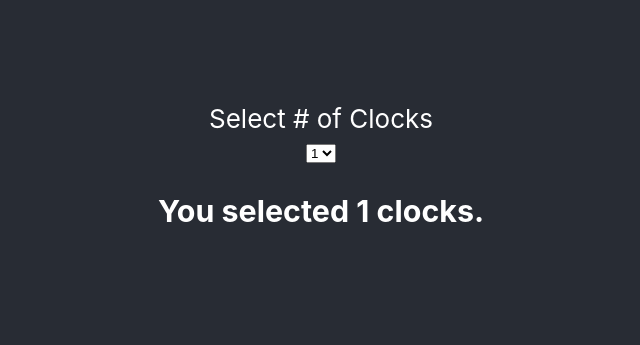
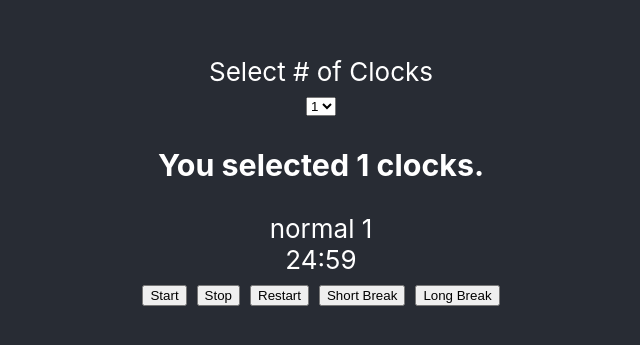
Before and after one commit to swampcamel/pomodoro-electron, a React (Create React App) app: page / in a window 1280 px wide. Shown: the part 219-564 px from the top of the page, without its empty margins (319-959 px from the left). Built offline with nearby package versions, Linux system fonts and the light colour scheme.

Commit message:
create state changing functions for individual clocks

```diff
--- a/src/App.css
+++ b/src/App.css
@@ -16,3 +16,7 @@
 #amount {
   padding-bottom: 10px;
 }
+
+.timer-buttons button {
+  margin: 0px 5px;
+}
--- a/src/App.js
+++ b/src/App.js
@@ -1,21 +1,54 @@
 import React, { Component } from 'react';
-
+import {ClockModel} from './ClockModel';
 import './App.css';
 
 class App extends Component {
   constructor(props) {
     super(props);
+    this.colorList = ["pink", "skyblue", "lightgreen", "yellow", "orange", "magenta", "white", "peachpuff"];
     this.state = {
-      numberOfClocks: 1
+      numberOfClocks: 1,
+      clocks: []
     }
     this.setNumberOfClocks = this.setNumberOfClocks.bind(this);
+    this.generateClocks = this.generateClocks.bind(this);
+    this.runClock = this.runClock.bind(this);
   }
 
   setNumberOfClocks(e) {
-    this.setState({numberOfClocks: parseInt(e.target.value)});
+    let selectValue = parseInt(e.target.value);
+    this.setState({numberOfClocks: selectValue});
+    this.generateClocks(selectValue);
+  }
+
+  generateClocks(numberOfClocks) {
+    let clockArray = [];
+    for (let i = 0; i < numberOfClocks; i++) {
+      let newClock = new ClockModel(i, 1499, "normal", "fadeOut", this.colorList[Math.round(Math.random()*this.colorList.length)]);
+      clockArray.push(newClock);
+    }
+    this.setState({clocks: clockArray});
+  }
+
+  runClock(clockId) {
+    let newClockState = this.state.clocks;
+
+      if (newClockState[clockId].timeInSeconds == 0) {
+        alert("done");
+      } else {
+        newClockState[clockId].timeInSeconds -= 1;
+        newClockState[clockId].mins = Math.floor(newClockState[clockId].timeInSeconds / 60);
+        newClockState[clockId].seconds = newClockState[clockId].timeInSeconds - newClockState[clockId].mins * 60;
+      }
+    this.setState({clocks: newClockState});
+  }
+
+  componentWillMount() {
+    this.generateClocks(this.state.numberOfClocks);
   }
 
   render() {
+        console.log(this.state);
     return (
       <div className="App">
         <header className="App-header">
@@ -33,6 +66,22 @@ class App extends Component {
           <div>
             <h3>You selected {this.state.numberOfClocks} clocks.</h3>
           </div>
+          {this.state.clocks.map((clock, index) =>
+            <div key={index}>
+              <div className="current-state" style={{color: clock.color}}>{clock.mode} {index + 1}</div>
+              <div className="timer">
+                <span className="minutes">{clock.mins}</span>:
+                <span className="seconds">{clock.seconds}</span>
+              </div>
+              <div className="timer-buttons">
+                <button type="text" onClick={() => this.runClock(index)}>Start</button>
+                <button type="text">Stop</button>
+                <button type="text">Restart</button>
+                <button type="text">Short Break</button>
+                <button type="text">Long Break</button>
+              </div>
+            </div>
+          )}
         </header>
       </div>
     );
--- /dev/null
+++ b/src/ClockModel.js
@@ -0,0 +1,14 @@
+export class ClockModel {
+  constructor(clockNumber, timeInSeconds, mode, animation, color){
+    this.clockNumber = clockNumber;
+    this.timeInSeconds = timeInSeconds;
+    this.mode = mode;
+    this.animation = animation;
+    this.color = color;
+    this.longBreakVal = 600;
+    this.shortBreakVal = 300;
+    this.isStarted = false;
+    this.mins = Math.floor(timeInSeconds / 60);
+    this.seconds = timeInSeconds - this.mins * 60;
+  }
+}
```
